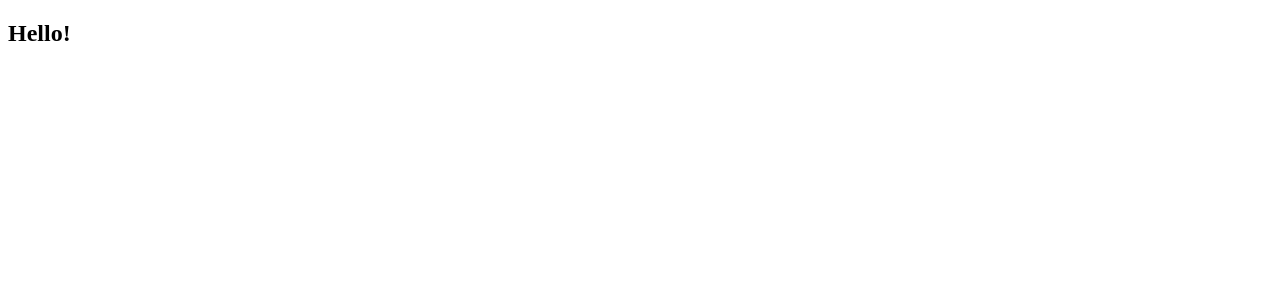
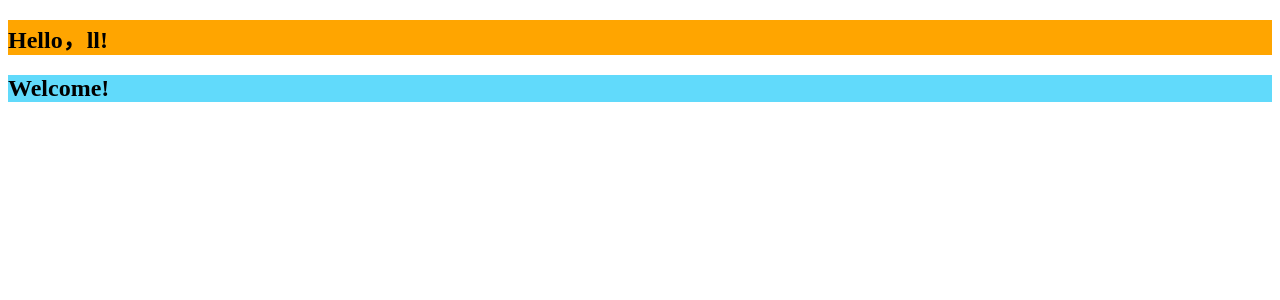
Before and after one commit to Jingle98/react, a React (Create React App) app: page / in a window 1280 px wide. Shown: the top 300 px of the page. Built offline with nearby package versions, Linux system fonts and the light colour scheme.

Commit message:
给hello增加样式，并且新建welcome组件

```diff
--- a/src/App.js
+++ b/src/App.js
@@ -2,7 +2,8 @@
 // 组件有两种：类式、函数式
 //创建外壳组件APP；这里面包括所有的组件
 import React from 'react'
-import Hello from "./components/Hello";
+import Hello from "./components/Hello/Hello";
+import Welcome from "./components/Welcome/Welcome";
 
 // 创建并暴露
 export  default class App extends React.Component{
@@ -10,6 +11,7 @@ export  default class App extends React.Component{
         return(
             <div>
                 <Hello/>  {/* 组件引用的形式 */}
+                <Welcome/>
             </div>
         )
     }
--- a/src/components/Hello.js
+++ /dev/null
@@ -1,8 +0,0 @@
-import React,{Component} from "react";
-
-// 创建hello组件
-export default class Hello extends Component{
-    render() {
-        return <h2>Hello!</h2>
-    }
-}
--- /dev/null
+++ b/src/components/Hello/Hello.css
@@ -0,0 +1,4 @@
+/*定义样式*/
+.title{
+    background-color: orange;
+}
--- /dev/null
+++ b/src/components/Hello/Hello.js
@@ -0,0 +1,11 @@
+import React,{Component} from "react";
+//  引入样式:脚手架中引入样式的方式import
+import './Hello.css'
+// 创建hello组件
+
+export default class Hello extends Component{
+    render() {
+        // title一会儿设置样式的时候使用
+        return <h2 className={"title"}>Hello，ll!</h2>
+    }
+}
--- /dev/null
+++ b/src/components/Welcome/Welcome.css
@@ -0,0 +1,3 @@
+.welcome{
+    background-color: #61dafb;
+}
--- /dev/null
+++ b/src/components/Welcome/Welcome.js
@@ -0,0 +1,9 @@
+import React,{Component} from "react";
+import './Welcome.css'
+// 创建hello组件
+export default class Welcome extends Component{
+    render() {
+        // 这个样式的名字不能和hello中的title一样
+        return <h2 className={"welcome"}>Welcome!</h2>
+    }
+}
```
